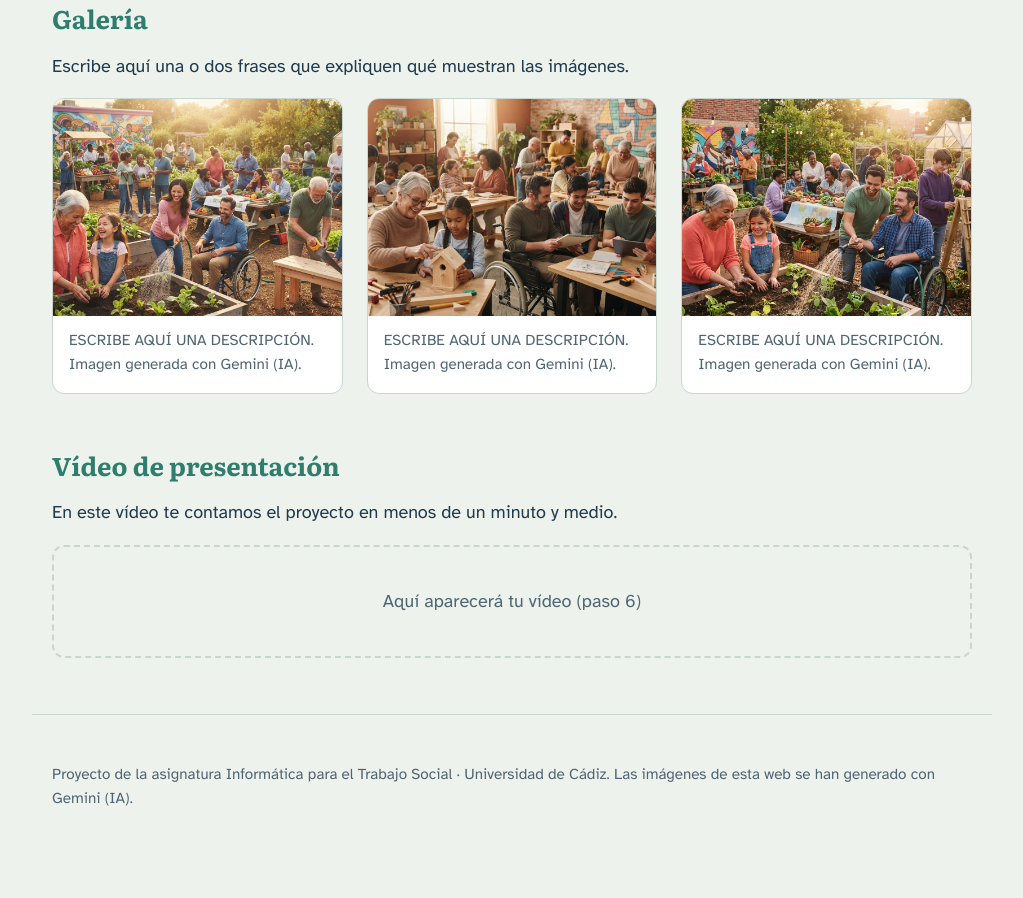
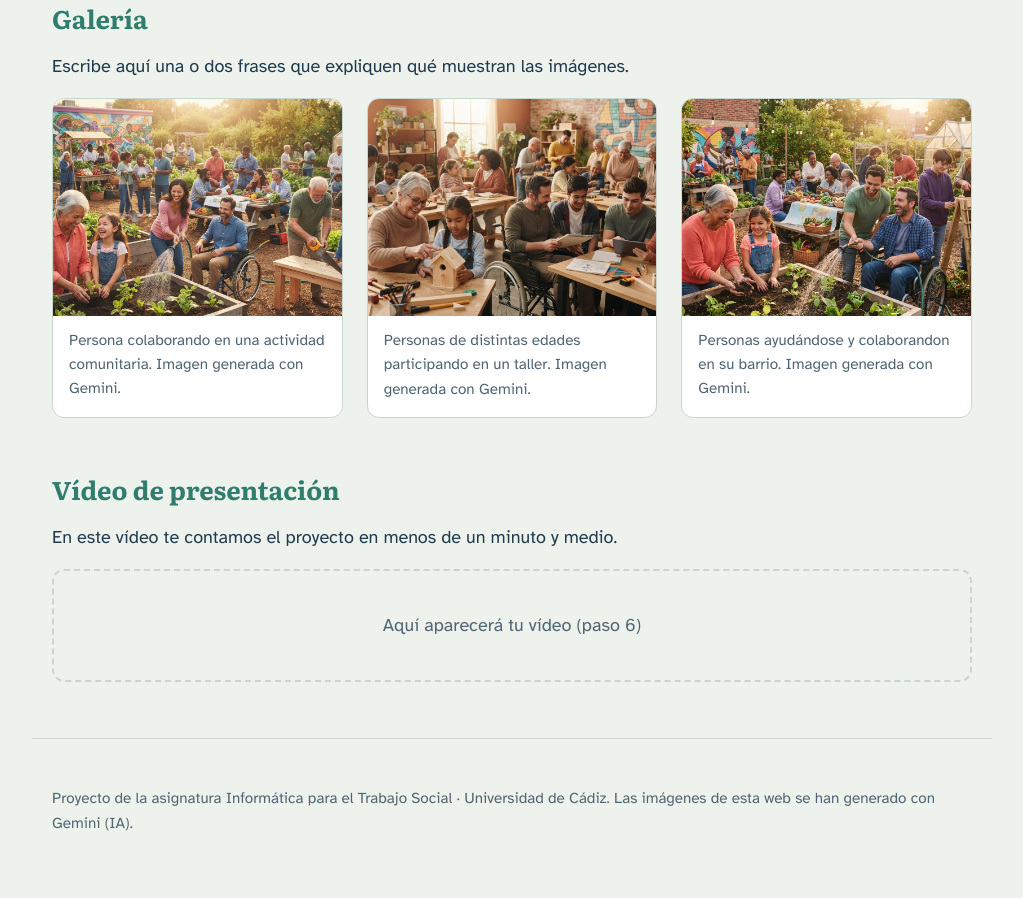
Before and after one commit to martaibanezp1/Pr-ctica-im-genes-video-, a plain HTML site: page index.html in a window 1280 px wide. Shown: the part 841-1739 px from the top of the page, without its empty margins (128-1151 px from the left). Before the commit the page ends 1715 px from the top, so only its background shows below. Drawn offline with Linux system fonts and the light colour scheme.

Commit message:
Completo los textos de la galeria

```diff
--- a/index.html
+++ b/index.html
@@ -166,17 +166,17 @@
 <div class="galeria">
   <figure>
     <img src="img/galeria1.jpg" alt="ESCRIBE AQUÍ QUÉ APARECE EN LA PRIMERA IMAGEN">
-    <figcaption>ESCRIBE AQUÍ UNA DESCRIPCIÓN. Imagen generada con Gemini (IA).</figcaption>
+    <figcaption>Persona colaborando en una actividad comunitaria. Imagen generada con Gemini.</figcaption>
   </figure>
 
   <figure>
     <img src="img/galeria2.jpg" alt="ESCRIBE AQUÍ QUÉ APARECE EN LA SEGUNDA IMAGEN">
-    <figcaption>ESCRIBE AQUÍ UNA DESCRIPCIÓN. Imagen generada con Gemini (IA).</figcaption>
+    <figcaption>Personas de distintas edades participando en un taller. Imagen generada con Gemini.</figcaption>
   </figure>
 
   <figure>
     <img src="img/galeria3.jpg" alt="ESCRIBE AQUÍ QUÉ APARECE EN LA TERCERA IMAGEN">
-    <figcaption>ESCRIBE AQUÍ UNA DESCRIPCIÓN. Imagen generada con Gemini (IA).</figcaption>
+    <figcaption>Personas ayudándose y colaborandon en su barrio. Imagen generada con Gemini.</figcaption>
   </figure>
 </div>
         <!-- PASO 4: GALERÍA ================================ FIN -->
```
